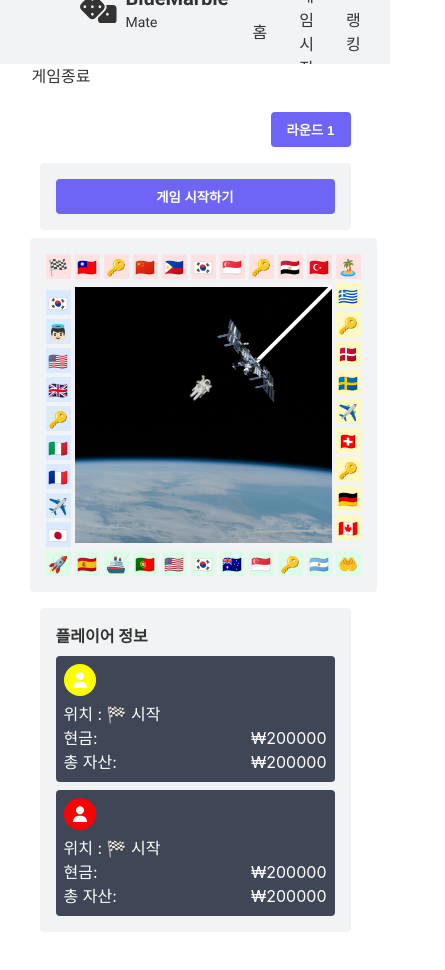
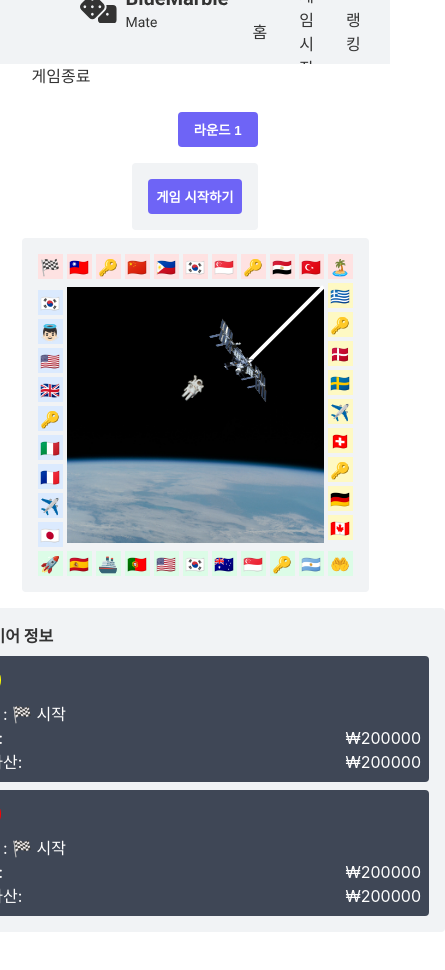
Before and after one commit to codingjamee/blue-marble-mate, a React (Vite) app: page /game in a window 390 px wide. Shown: the whole page, 445 px wide, since content can reach past the window. Built offline with nearby package versions, Linux system fonts and the light colour scheme.

Commit message:
디자인 일부 수정 : 사용하지 않는 컴포넌트 주석처리 - 저장된 게임 불러오기 (자동 불러오기 처리) - 반응형 너비 맞춤

```diff
--- a/src/layouts/HeaderNavi.tsx
+++ b/src/layouts/HeaderNavi.tsx
@@ -1,13 +1,15 @@
-import { useNavigate } from "react-router-dom";
+import { useNavigate } from 'react-router-dom';
+import gameStore from '../stores/gameStore';
 
 const HeaderNavi = () => {
   const navigate = useNavigate();
+  const { gameState } = gameStore();
   return (
     <ul className="navi-container">
-      <li onClick={() => navigate("/")}>홈</li>
-      <li onClick={() => navigate("/start")}>게임시작</li>
-      <li onClick={() => navigate("/rank")}>랭킹</li>
-      <li onClick={() => navigate("/community")}>커뮤니티</li>
+      <li onClick={() => navigate('/')}>홈</li>
+      {!gameState && <li onClick={() => navigate('/start')}>게임시작</li>}
+      <li onClick={() => navigate('/rank')}>랭킹</li>
+      <li onClick={() => navigate('/community')}>커뮤니티</li>
     </ul>
   );
 };
--- a/src/pages/home/Home.tsx
+++ b/src/pages/home/Home.tsx
@@ -1,5 +1,5 @@
 import LogoComponent from "./LogoComponent";
-import RecentlySaved from "./RecentlySaved";
+// import RecentlySaved from "./RecentlySaved";
 import StartButton from "./StartButton";
 
 const Home = () => {
@@ -7,7 +7,7 @@ const Home = () => {
     <main className="container">
       <LogoComponent />
       <StartButton />
-      <RecentlySaved />
+      {/* <RecentlySaved /> */}
     </main>
   );
 };
--- a/src/pages/home/StartButton.tsx
+++ b/src/pages/home/StartButton.tsx
@@ -8,9 +8,9 @@ const StartButton = () => {
         <button className="btn btn-start" onClick={() => navigate("/start")}>
           새게임 시작하기
         </button>
-        <button className="btn btn-saved" onClick={() => navigate("/saved")}>
+        {/* <button className="btn btn-saved" onClick={() => navigate("/saved")}>
           저장된 게임 불러오기
-        </button>
+        </button> */}
       </div>
     </>
   );
--- a/src/styles/main.css
+++ b/src/styles/main.css
@@ -2804,9 +2804,15 @@ p {
   }
 }
 
+.game-container {
+  display: flex;
+  justify-content: center;
+  align-items: center;
+}
 .game-container .left-console {
   display: flex;
   flex-direction: column;
+  max-width: 500px;
   gap: 1rem;
 }
 @media screen and (min-width: 1024px) {
@@ -2935,6 +2941,9 @@ p {
   background-color: #374151;
 }
 
+.right-console {
+  width: 500px;
+}
 @media screen and (min-width: 1024px) {
   .right-console {
     flex-direction: column;
--- a/src/styles/pages/_game.scss
+++ b/src/styles/pages/_game.scss
@@ -21,6 +21,7 @@
     display: flex;
     flex-direction: column;
     gap: map-get($map: $spacings, $key: '2');
+    // max-width: 346px;
     @extend .p-4;
     @include themed() {
       background-color: t('btn-secondary-dark');
--- a/src/styles/pages/game/_left.scss
+++ b/src/styles/pages/game/_left.scss
@@ -1,7 +1,12 @@
 .game-container {
+  display: flex;
+  justify-content: center;
+  align-items: center;
   .left-console {
     display: flex;
     flex-direction: column;
+    max-width: 500px;
+
     // display: none;
 
     // background-color: bisque;
--- a/src/styles/pages/game/_right.scss
+++ b/src/styles/pages/game/_right.scss
@@ -4,6 +4,7 @@
     flex-direction: column;
     width: 230px;
   }
+  width: 500px;
   .lucky {
     .lucky-items {
       display: flex;
```
Also changed, not shown: 1 other file (tests, documents, lock files or other folders).
